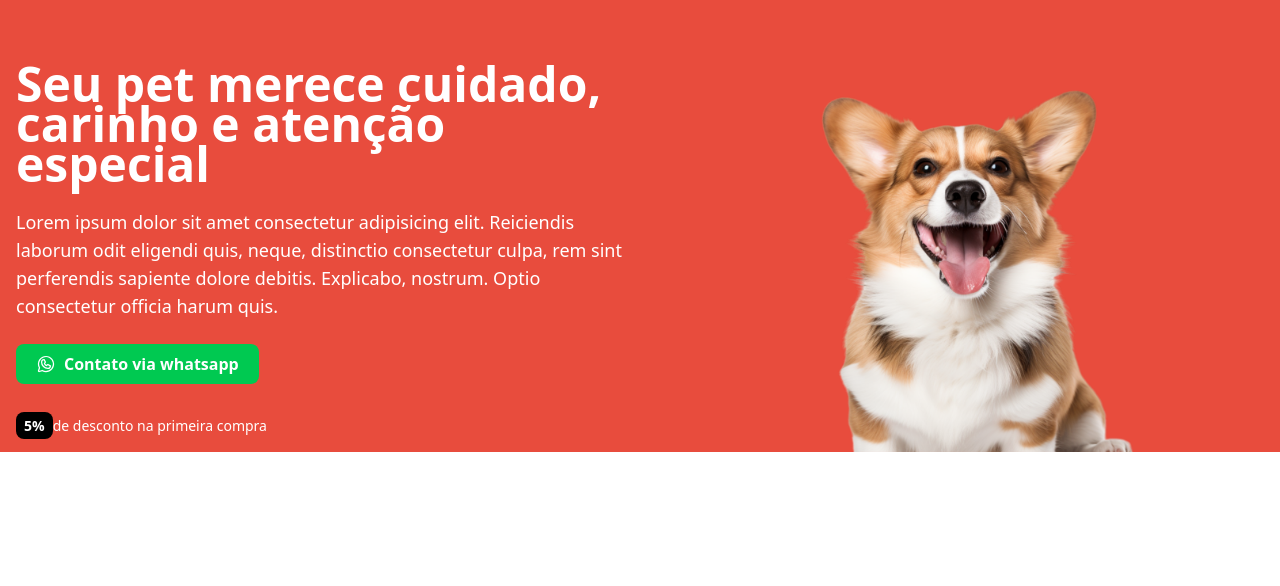
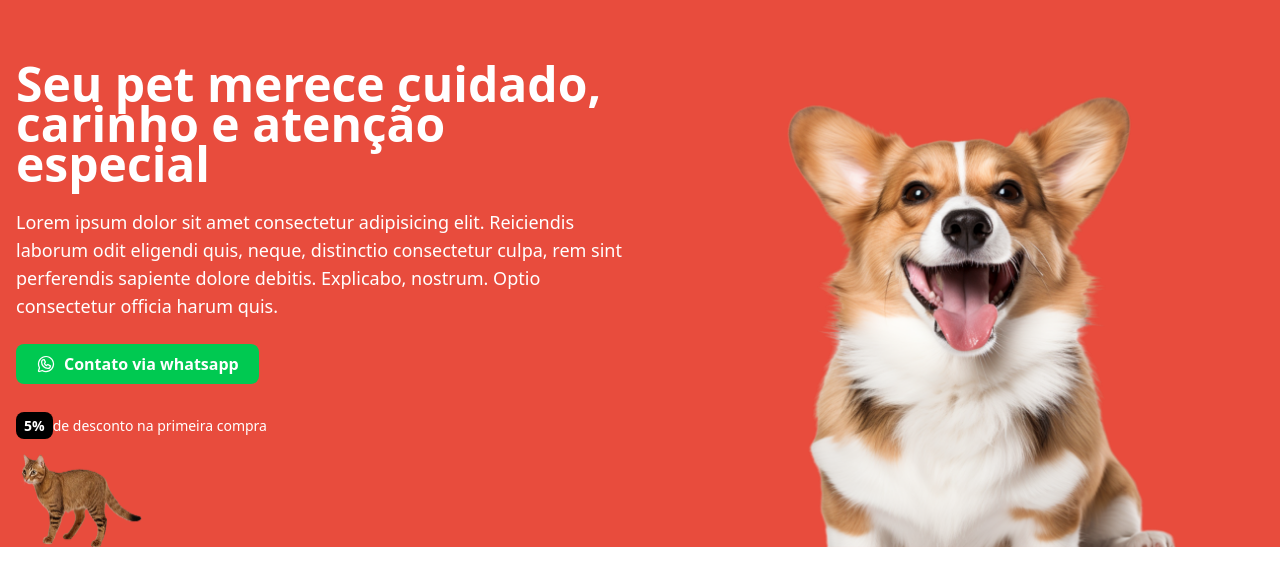
Before and after one commit to Miltonnn/landingpage, a Next.js app: page / in a window 1280 px wide. Shown: the top 586 px of the page. Built offline with nearby package versions, Linux system fonts and the light colour scheme.

Commit message:
feat: finalizando hero

```diff
--- a/src/app/_components/hero.tsx
+++ b/src/app/_components/hero.tsx
@@ -1,11 +1,12 @@
 import { WhatsappLogoIcon } from "@phosphor-icons/react/dist/ssr";
 import dogImg from "../../../public/hero-dog.webp";
+import catImg from "../../../public/cat-hero.png";
 import Image from "next/image";
 
 export function Hero() {
   return (
     <section className="bg-[#e84c3d] text-white relative overflow-hidden">
-
+      <div>
         <Image
           src={dogImg}
           alt="Foto do cachorro"
@@ -14,6 +15,8 @@ export function Hero() {
           sizes="100vw"
           className="object-cover opacity-60 lg:hidden"
         />
+        <div className="absolute inset-0 bg-black opacity-40 md:hidden"></div>
+      </div>
 
       <div className="container mx-auto py-16 md:pb-0 px-4">
         <article className="grid grid-cols-1 lg:grid-cols-2 gap-8 relative">
@@ -44,6 +47,18 @@ export function Hero() {
                 <b className="bg-black text-white px-2 py-1 rounded-md">5%</b>
                 de desconto na primeira compra
               </p>
+
+              <div className="flex mt-4">
+                <div className="w-32 hidden lg:block">
+                  <Image
+                    src={catImg}
+                    alt="Imagem do gato"
+                    title="Imagem ilustrativa do gato"
+                    className="object-fill"
+                    quality={100}
+                  />
+                </div>
+              </div>
             </div>
           </div>
 
```
Lines whose indentation alone changed are shown as unchanged.
